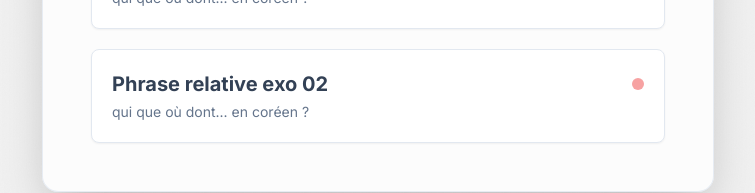
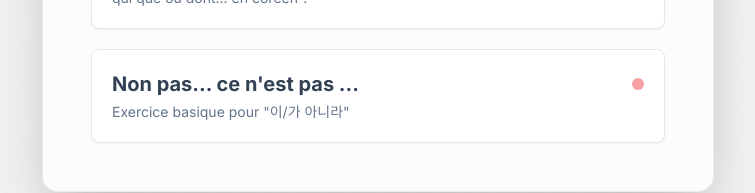
Before and after one commit to karnbap/Exercices_coreen, a website: page index.html in a window 1280 px wide. Shown: the part 1804-1997 px from the top of the page, without its empty margins (262-1017 px from the left). Drawn offline with nearby package versions, Linux system fonts and the light colour scheme; a web font is replaced by a local one.

Commit message:
Update index.html

```diff
--- a/index.html
+++ b/index.html
@@ -251,11 +251,11 @@
                     <a href="/assignments/Non_pas_00.html"
                        class="block w-full text-left p-5 rounded-lg bg-white hover:bg-slate-50 transition-all duration-200 ease-in-out shadow-sm hover:shadow-md border border-slate-200">
                         <div class="flex justify-between items-center">
-                            <span class="text-xl font-semibold text-slate-700"> Phrase relative exo 02 </span>
+                            <span class="text-xl font-semibold text-slate-700"> Non pas... ce n'est pas ... </span>
                             <!-- 새 과제임을 나타내는 빨간 점 -->
                             <div class="w-3 h-3 bg-red-500 rounded-full animate-pulse"></div>
                         </div>
-                        <span class="block text-slate-500 mt-1 text-sm"> qui que où dont... en coréen ? </span>
+                        <span class="block text-slate-500 mt-1 text-sm"> Exercice basique pour "이/가 아니라" </span>
                     </a>
                 </li>
             </ul>
```
